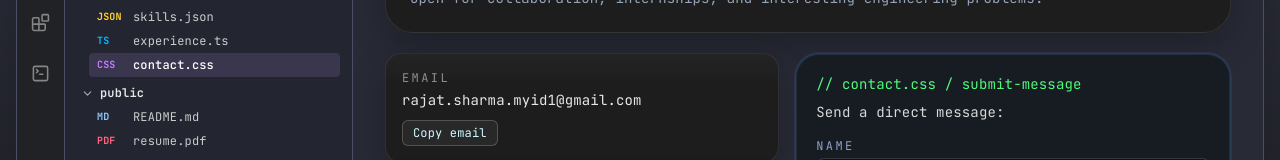
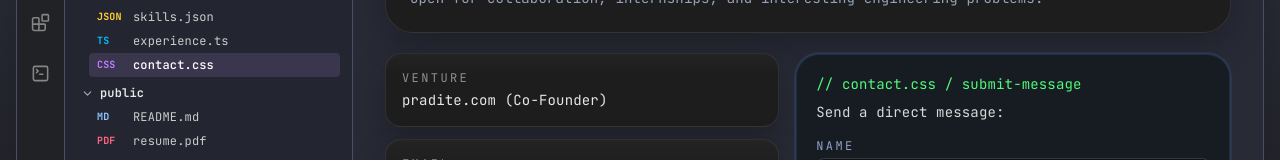
Before and after one commit to RajatSharma404/Portfolio, a Next.js app: page / in a window 1280 px wide. Both pictures are taken after a click on the button 40 px from the left and 726 px from the top of the page. Shown: the part 245-405 px from the top of the page. Built offline with nearby package versions, Linux system fonts and the light colour scheme; no server answers.

Commit message:
refactor(sections): update contact section

```diff
--- a/src/components/sections/contact-section.tsx
+++ b/src/components/sections/contact-section.tsx
@@ -15,6 +15,11 @@ export function ContactSection() {
   } = useWorkspace();
 
   const contactCards = [
+    {
+      title: "VENTURE",
+      value: "pradite.com (Co-Founder)",
+      link: "https://pradite.com",
+    },
     {
       title: "EMAIL",
       value: "rajat.sharma.myid1@gmail.com",
```
